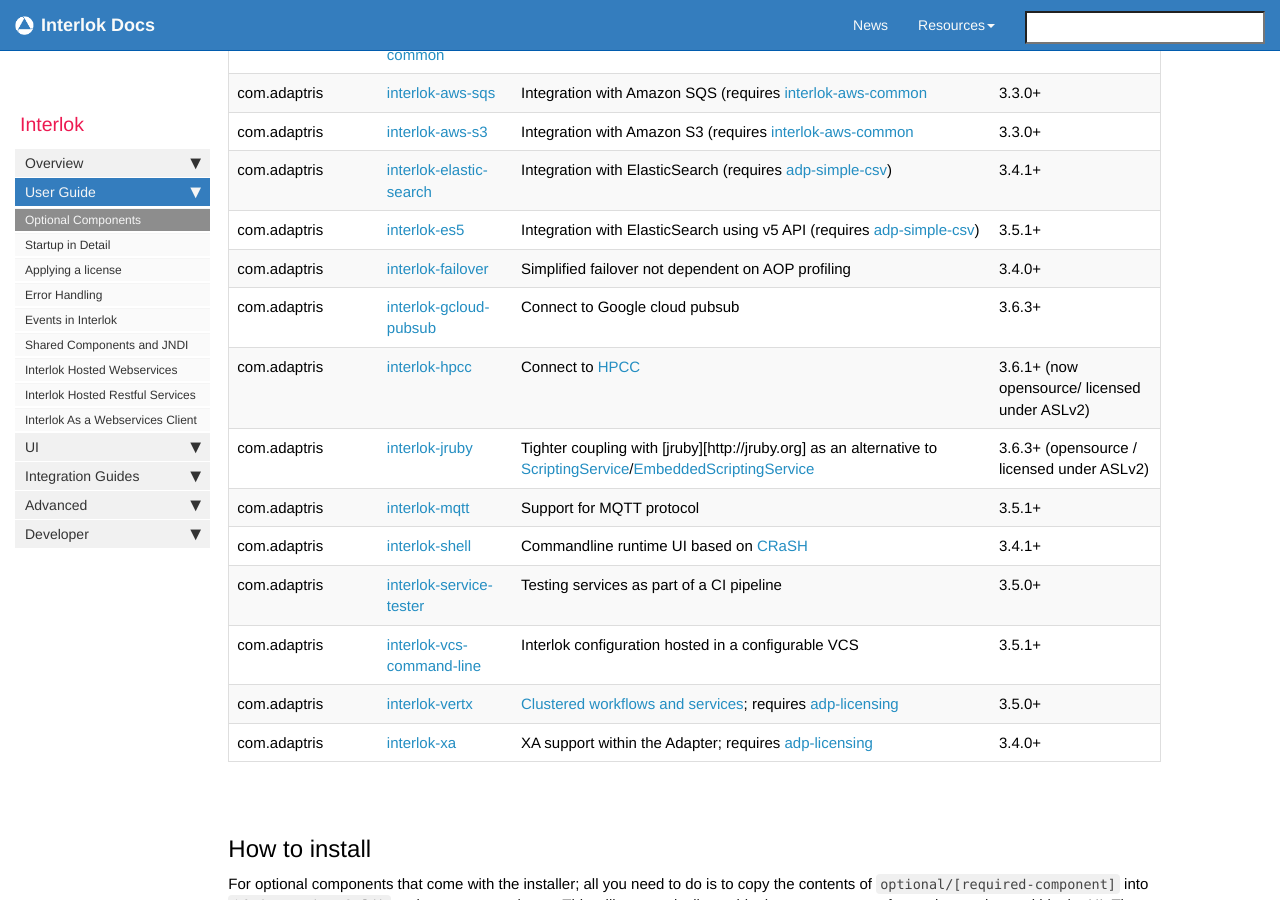
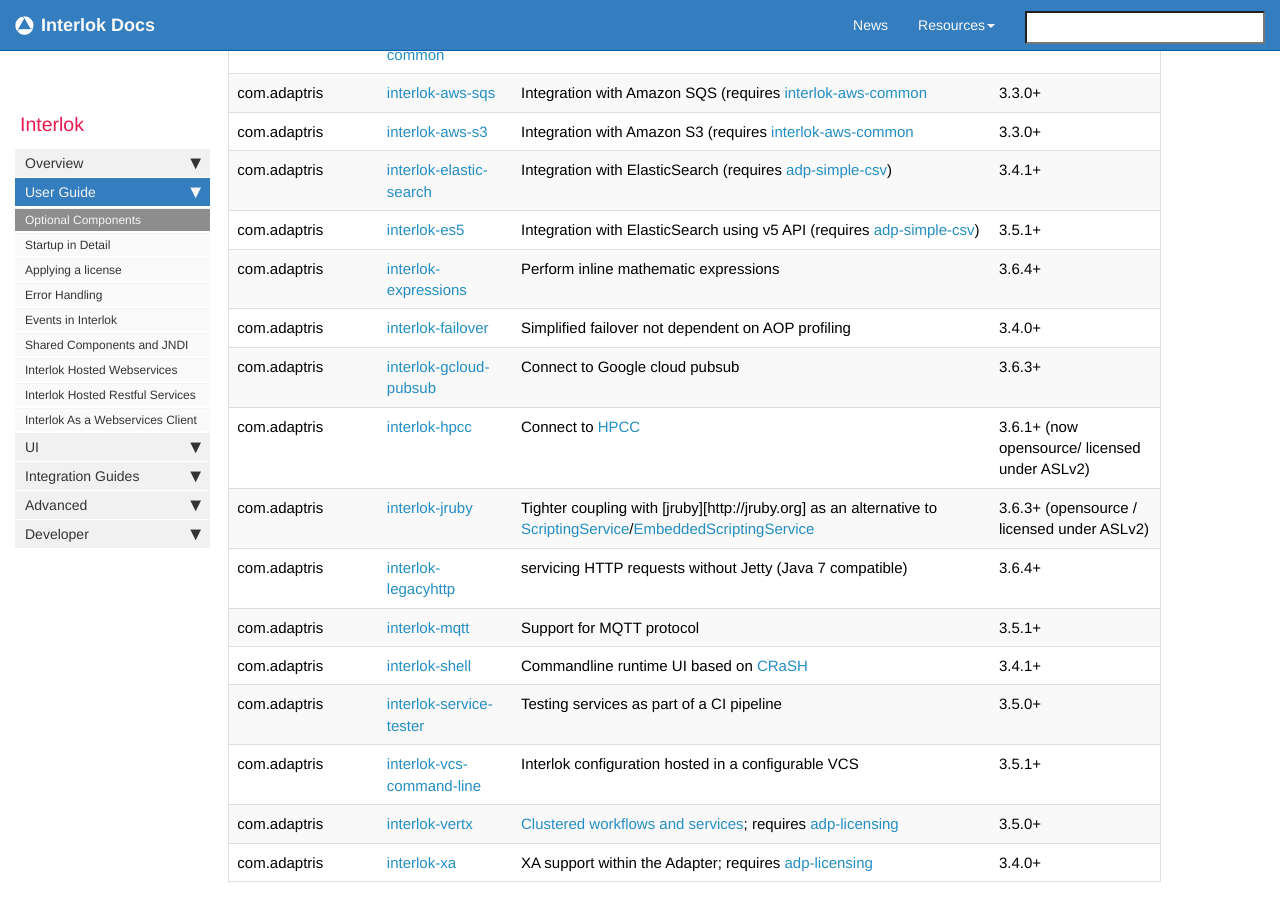
Before and after one commit to adaptris/interlok-docs-legacy, a Jekyll site: the page built from pages/adapter/adapter-optional-components.md, in a window 1280 px wide and 900 px high, scrolled down 3120 px. Built offline with Jekyll 4.4.1, drawn with Linux system fonts in a browser that asks for light colours; nearby versions of some CDN libraries; comment, search, counter and statistics services are not loaded.

Commit message:
Added legacy-http + expressions.

```diff
--- a/pages/adapter/adapter-optional-components.md
+++ b/pages/adapter/adapter-optional-components.md
@@ -76,10 +76,12 @@
 |com.adaptris | [interlok-aws-s3][] | Integration with Amazon S3 (requires [interlok-aws-common][] | 3.3.0+
 |com.adaptris | [interlok-elastic-search][] | Integration with ElasticSearch (requires [adp-simple-csv][]) | 3.4.1+
 |com.adaptris | [interlok-es5][] | Integration with ElasticSearch using v5 API (requires [adp-simple-csv][]) | 3.5.1+
+|com.adaptris | [interlok-expressions][] | Perform inline mathematic expressions | 3.6.4+
 |com.adaptris | [interlok-failover][] | Simplified failover not dependent on AOP profiling | 3.4.0+
 |com.adaptris | [interlok-gcloud-pubsub][] | Connect to Google cloud pubsub|3.6.3+
 |com.adaptris | [interlok-hpcc][] | Connect to [HPCC](http://www.hpccsystems.com)|3.6.1+ (now opensource/ licensed under ASLv2)
 |com.adaptris | [interlok-jruby][] | Tighter coupling with [jruby][http://jruby.org] as an alternative to [ScriptingService][]/[EmbeddedScriptingService][]|3.6.3+ (opensource / licensed under ASLv2)
+|com.adaptris | [interlok-legacyhttp][] | servicing HTTP requests without Jetty (Java 7 compatible)| 3.6.4+
 |com.adaptris | [interlok-mqtt][] | Support for MQTT protocol | 3.5.1+
 |com.adaptris | [interlok-shell][] | Commandline runtime UI based on [CRaSH](http://www.crashub.org) | 3.4.1+
 |com.adaptris | [interlok-service-tester][] | Testing services as part of a CI pipeline | 3.5.0+
@@ -205,3 +207,5 @@
 [interlok-gcloud-pubsub]: https://development.adaptris.net/nexus/content/groups/public/com/adaptris/interlok-gcloud-pubsub/
 [ScriptingService]: https://development.adaptris.net/javadocs/v3-snapshot/Interlok-API/com/adaptris/core/services/ScriptingService.html
 [EmbeddedScriptingService]: https://development.adaptris.net/javadocs/v3-snapshot/Interlok-API/com/adaptris/core/services/EmbeddedScriptingService.html
+[interlok-expressions]: https://development.adaptris.net/nexus/content/groups/public/com/adaptris/interlok-expressions/
+[interlok-legacyhttp]: https://development.adaptris.net/nexus/content/groups/public/com/adaptris/interlok-legacyhttp/
```
